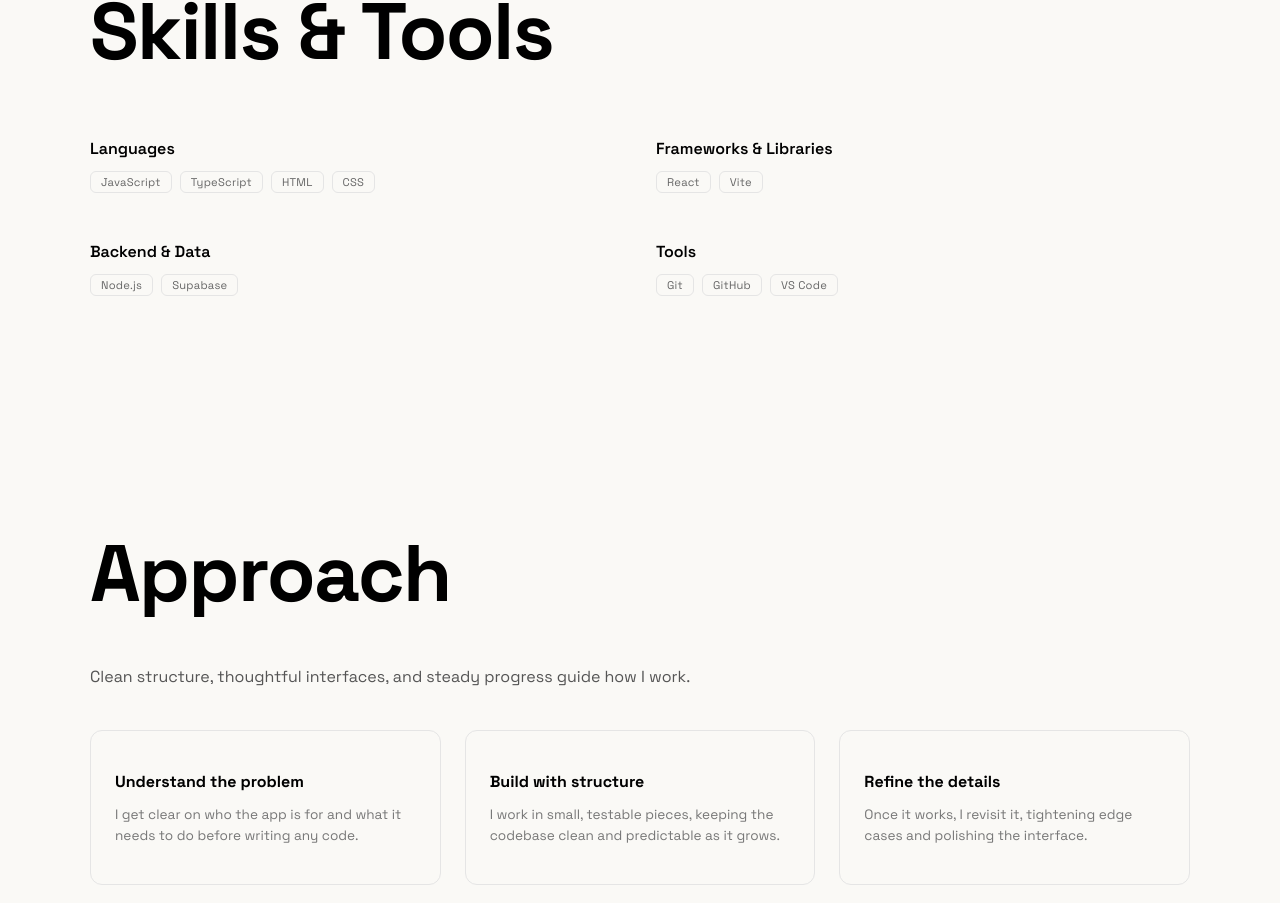
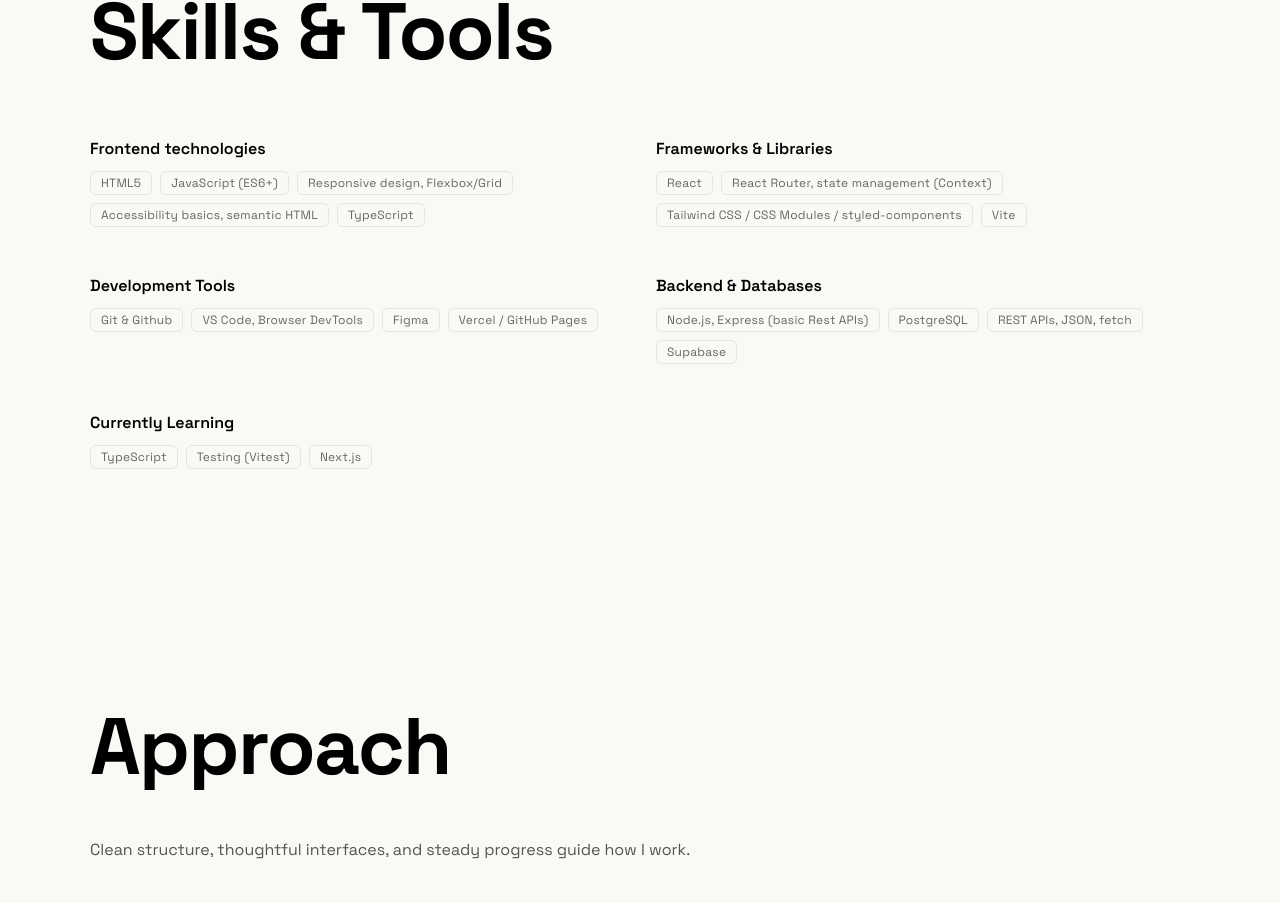
Before and after one commit to ddelportgit/portfolio, a React (Vite) app: page / in a window 1280 px wide. Shown: the part 1519-2422 px from the top of the page. Built offline with nearby package versions, Linux system fonts and the light colour scheme.

Commit message:
skills section

```diff
--- a/src/components/Skills/Skills.jsx
+++ b/src/components/Skills/Skills.jsx
@@ -2,20 +2,45 @@ import styles from "./Skills.module.css";
 
 const SKILL_GROUPS = [
   {
-    category: "Languages",
-    items: ["JavaScript", "TypeScript", "HTML", "CSS"],
+    category: "Frontend technologies",
+    items: [
+      "HTML5",
+      "JavaScript (ES6+)",
+      "Responsive design, Flexbox/Grid",
+      "Accessibility basics, semantic HTML",
+      "TypeScript",
+    ],
   },
   {
     category: "Frameworks & Libraries",
-    items: ["React", "Vite"],
+    items: [
+      "React",
+      "React Router, state management (Context)",
+      "Tailwind CSS / CSS Modules / styled-components",
+      "Vite",
+    ],
   },
   {
-    category: "Backend & Data",
-    items: ["Node.js", "Supabase"],
+    category: "Development Tools",
+    items: [
+      "Git & Github",
+      "VS Code, Browser DevTools",
+      "Figma",
+      "Vercel / GitHub Pages",
+    ],
   },
   {
-    category: "Tools",
-    items: ["Git", "GitHub", "VS Code"],
+    category: "Backend & Databases",
+    items: [
+      "Node.js, Express (basic Rest APIs)",
+      "PostgreSQL",
+      "REST APIs, JSON, fetch",
+      "Supabase",
+    ],
+  },
+  {
+    category: "Currently Learning",
+    items: ["TypeScript", "Testing (Vitest)", "Next.js"],
   },
 ];
 
--- a/src/components/Skills/Skills.module.css
+++ b/src/components/Skills/Skills.module.css
@@ -35,7 +35,7 @@
 }
 
 .item {
-  font-size: 0.7rem;
+  font-size: 0.75rem;
   padding: 3px 10px;
   color: #666;
   border: 1px solid #e5e5e5;
```
